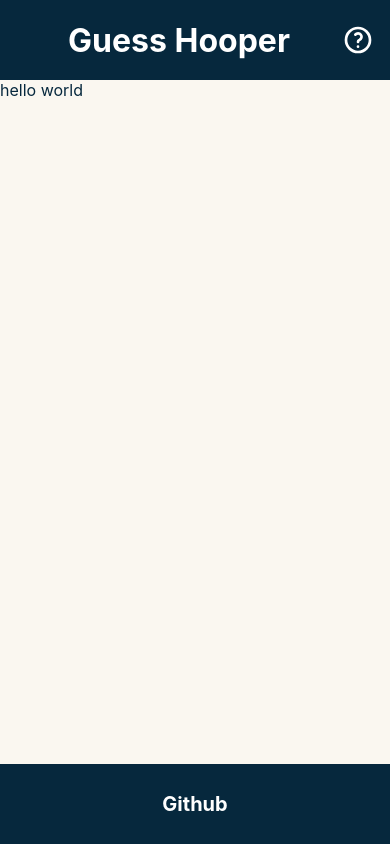
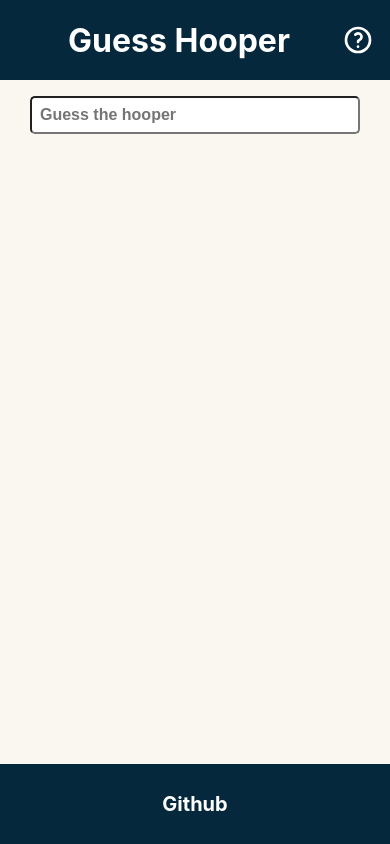
Before and after one commit to mmtakeuchi/guess-hooper, a React (Create React App) app: page / in a window 390 px wide. Built offline with nearby package versions, Linux system fonts and the light colour scheme; the HTML template or start-up script is replaced by a standard one.

Commit message:
write input to search for hoopers

```diff
--- a/src/App.css
+++ b/src/App.css
@@ -8,4 +8,13 @@
 
 main {
   height: 100%;
+  padding: 2rem 3rem;
+  display: flex;
+  flex-direction: column;
 }
+
+@media screen and (max-width: 500px) {
+  main {
+    padding: 1rem;
+  }
+}
--- a/src/App.tsx
+++ b/src/App.tsx
@@ -1,13 +1,16 @@
 import React from 'react';
+import Footer from './components/Footer/Footer';
+import Input from './components/Input/Input';
 import Navbar from './components/Navbar/Navbar';
-import Footer from './components/Footer/Footer';
 import './App.css';
 
 function App() {
   return (
     <div className="App">
       <Navbar />
-      <main>hello world</main>
+      <main>
+        <Input />
+      </main>
       <Footer />
     </div>
   );
--- /dev/null
+++ b/src/components/Input/Input.scss
@@ -0,0 +1,16 @@
+input {
+  margin: 0 auto;
+  width: 50%;
+  padding: 0.8rem;
+  border-radius: 5px;
+  font-size: 1.2rem;
+  font-weight: 600;
+}
+
+@media screen and (max-width: 500px) {
+  input {
+    width: calc(100% - 3rem);
+    padding: 0.5rem;
+    font-size: 1rem;
+  }
+}
--- /dev/null
+++ b/src/components/Input/Input.tsx
@@ -0,0 +1,19 @@
+import React, { useState } from 'react';
+import './Input.scss';
+
+interface Props {}
+
+const Input = (props: Props) => {
+  const [search, setSearch] = useState('');
+
+  return (
+    <input
+      type="text"
+      placeholder="Guess the hooper"
+      value={search}
+      onChange={(e) => setSearch(e.target.value)}
+    />
+  );
+};
+
+export default Input;
```
